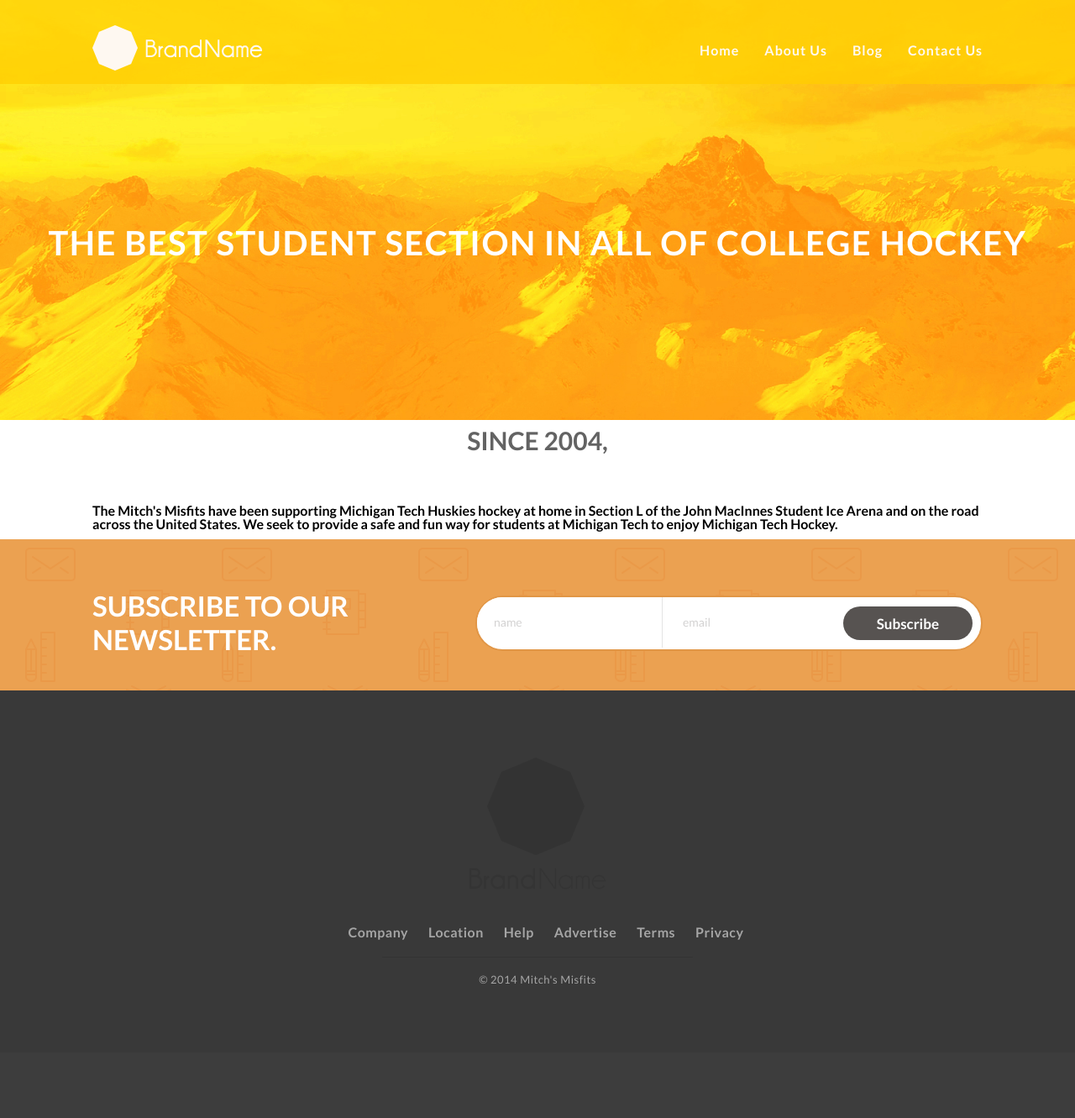
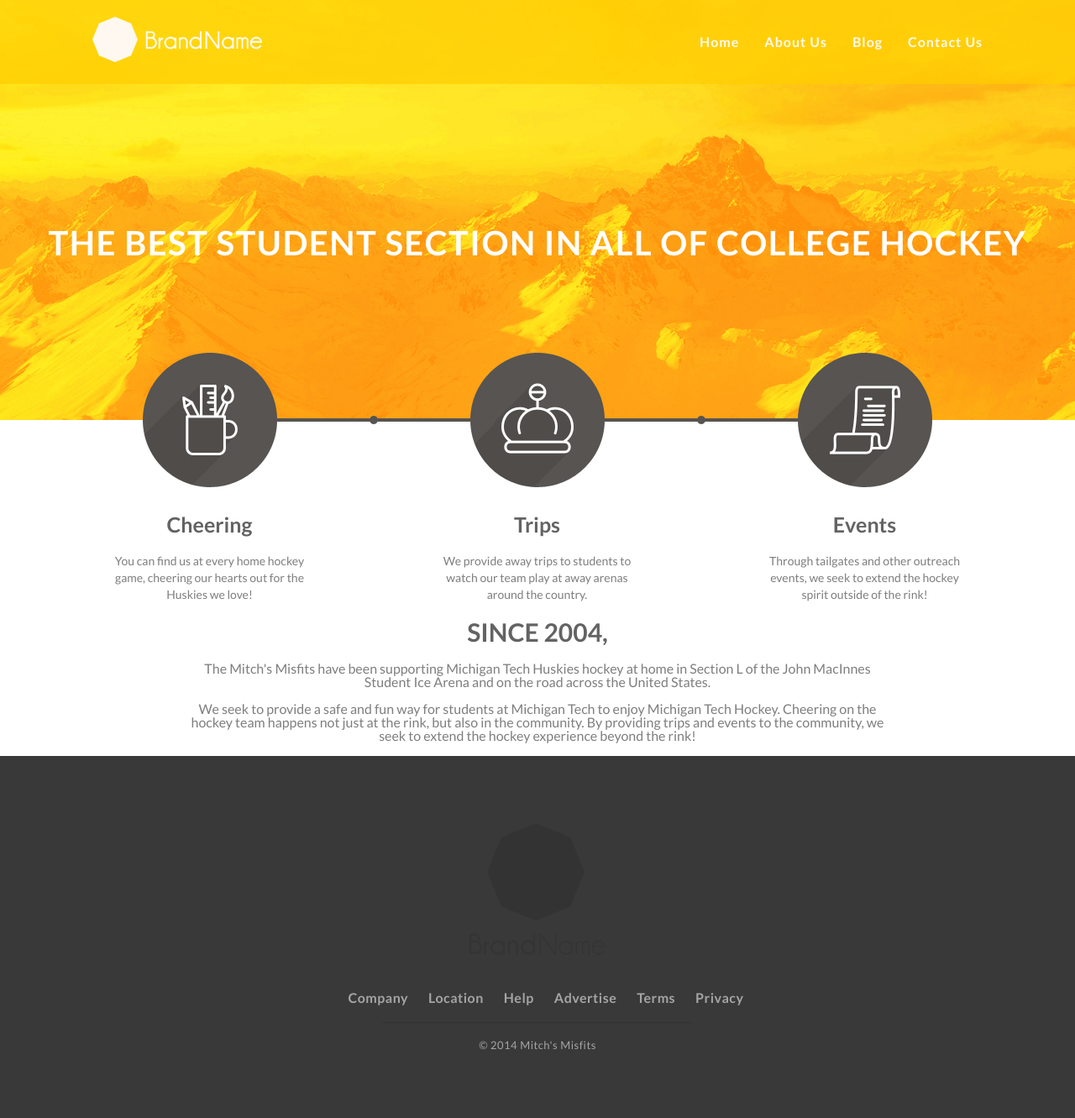
Before and after one commit to ardinsmo/MitchsMisfits, a PHP site: page /temp.html in a window 1280 px wide. Shown: the whole page at 84% size. Before the commit the page ends 1171 px from the top, so only its background shows below. Run offline with PHP 8.4, Linux system fonts and the light colour scheme.

Commit message:
Template Done

```diff
--- a/css/main.css
+++ b/css/main.css
@@ -192,7 +192,7 @@
 	font-weight: bold;
 	font-size: 25px;
 	color: #646363;
-	margin-bottom: 30px;
+	margin-bottom: 20px;
 }
 
 .services .desc li p{
@@ -232,7 +232,7 @@
 	font-size: 30px;
 	text-transform: uppercase;
 	letter-spacing: .5px;
-	margin-bottom: 30px;
+	margin-bottom: 20px;
 }
 
 .call_to_action p{
@@ -277,8 +277,11 @@
 }
 
 .about{
-    font-family: "LatoBold", arial;
-    font-weight: 200;
+
+    width:80%;
+    font-family: 'LatoRegular', arial;
+	font-size: 16px;
+	color: #7e7e7e;
 }
 
 .client_testimonials h3{
@@ -288,7 +291,7 @@
 	font-weight: bold;
 	text-align: center;
 	text-transform: uppercase;
-	margin-bottom: 60px;
+	margin-bottom: 20px;
 }
 
 
@@ -511,8 +514,8 @@
 	width: 1060px;
 	height: auto;
 	margin: 0 auto;
-	padding-top: 10px;
-	padding-bottom: 10px;
+	/*padding-top: 10px;
+	padding-bottom: 10px;*/
 }
 
 
--- a/temp.html
+++ b/temp.html
@@ -31,20 +31,45 @@
 		</section>
 	</section><!-- Billboard End -->
 
-
+	<section class="services wrapper" style="padding-bottom:20px">
+			<div class="S_icons">
+				<img src="img/S1.png" alt="" title=""/>
+				<hr class="sp"/>
+				<img src="img/S2.png" alt="" title=""/>
+				<hr class="sp"/>
+				<img src="img/S3.png" alt="" title=""/>
+			</div>
+			<ul class="desc">
+				<li>
+					<h3>Cheering</h3>
+					<p>You can find us at every home hockey game, cheering our hearts out for the Huskies we love!</p>
+				</li>
+				<li>
+					<h3>Trips</h3>
+					<p>We provide away trips to students to watch our team play at away arenas around the country.</p>
+				</li>
+				<li>
+					<h3>Events</h3>
+					<p>Through tailgates and other outreach events, we seek to extend the hockey spirit outside of the rink!</p>
+				</li>
+			</ul>
+	</section><!-- services End -->
 
 	<section class="client_testimonials">
 		<div class="wrapper">
 			<h3>Since 2004,</h3>
+			<center>
 			<section class="about">
-				The Mitch's Misfits have been supporting Michigan Tech Huskies hockey at home in Section L of the John MacInnes Student Ice Arena and on the road across the United States.
-
-				We seek to provide a safe and fun way for students at Michigan Tech to enjoy Michigan Tech Hockey.
+				<p>The Mitch's Misfits have been supporting Michigan Tech Huskies hockey at home in Section L of the John MacInnes Student Ice Arena and on the road across the United States.
+				<br><br>
+				We seek to provide a safe and fun way for students at Michigan Tech to enjoy Michigan Tech Hockey. Cheering on the hockey team happens not just at the rink, but also in the community.
+				By providing trips and events to the community, we seek to extend the hockey experience beyond the rink!<br><br></p>
 			</section>
+			</center>
 		</div>
 	</section><!-- testimonials End -->
 
-	<section class="newsletter">
+	<!--<section class="newsletter">
 		<div class="wrapper">
 			<p>subscribe to our newsletter.</p>
 			<form method="" action="" class="sub_form">
@@ -53,7 +78,7 @@
 				<input type="submit" id="" class="submit_nl" value="Subscribe">
 			</form>
 		</div>
-	</section><!-- newsletter End -->
+	</section>--><!-- newsletter End -->
 
 	<footer>
 		<img src="img/footer_logo.png" alt="" title="">
```
